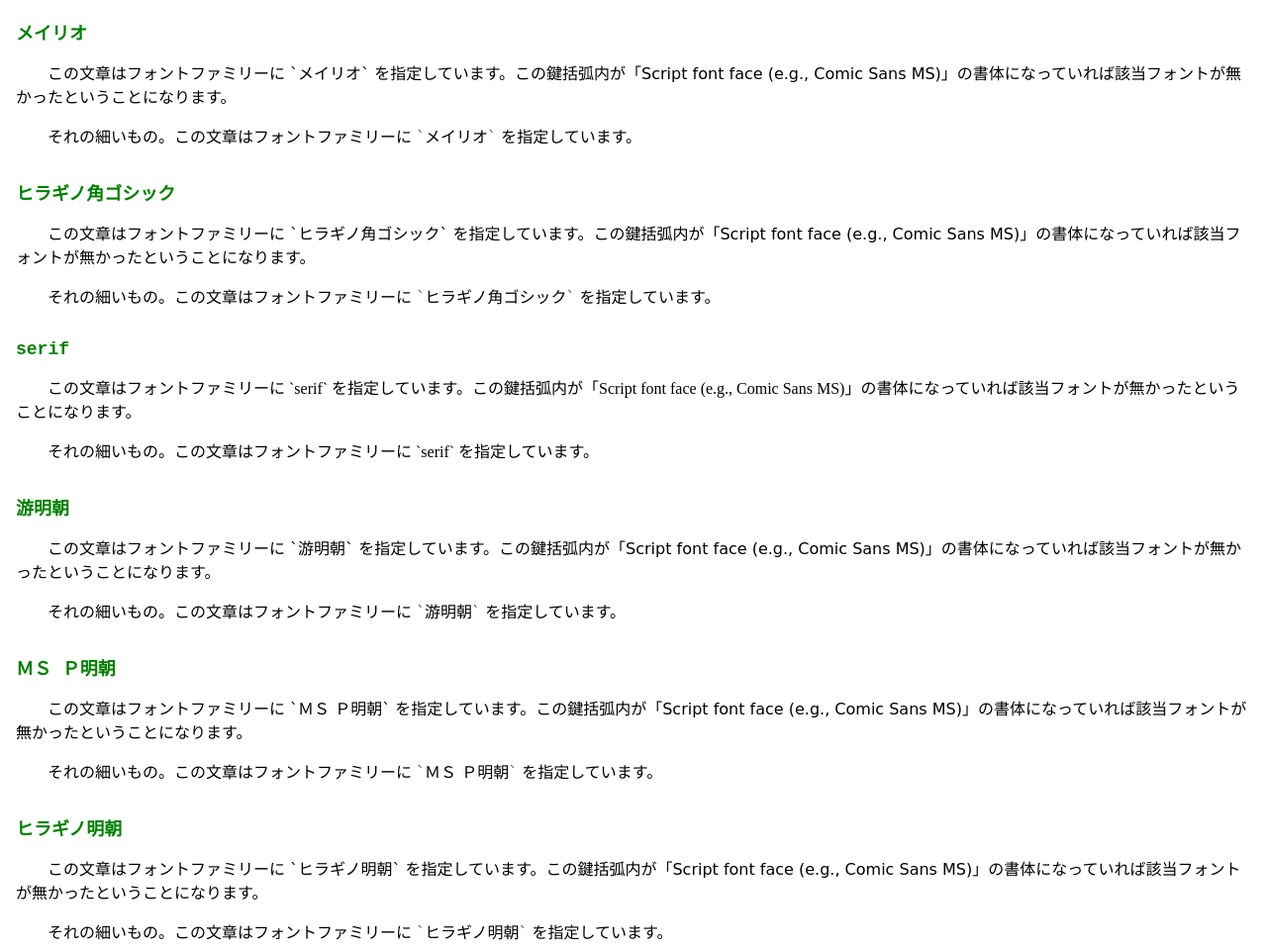
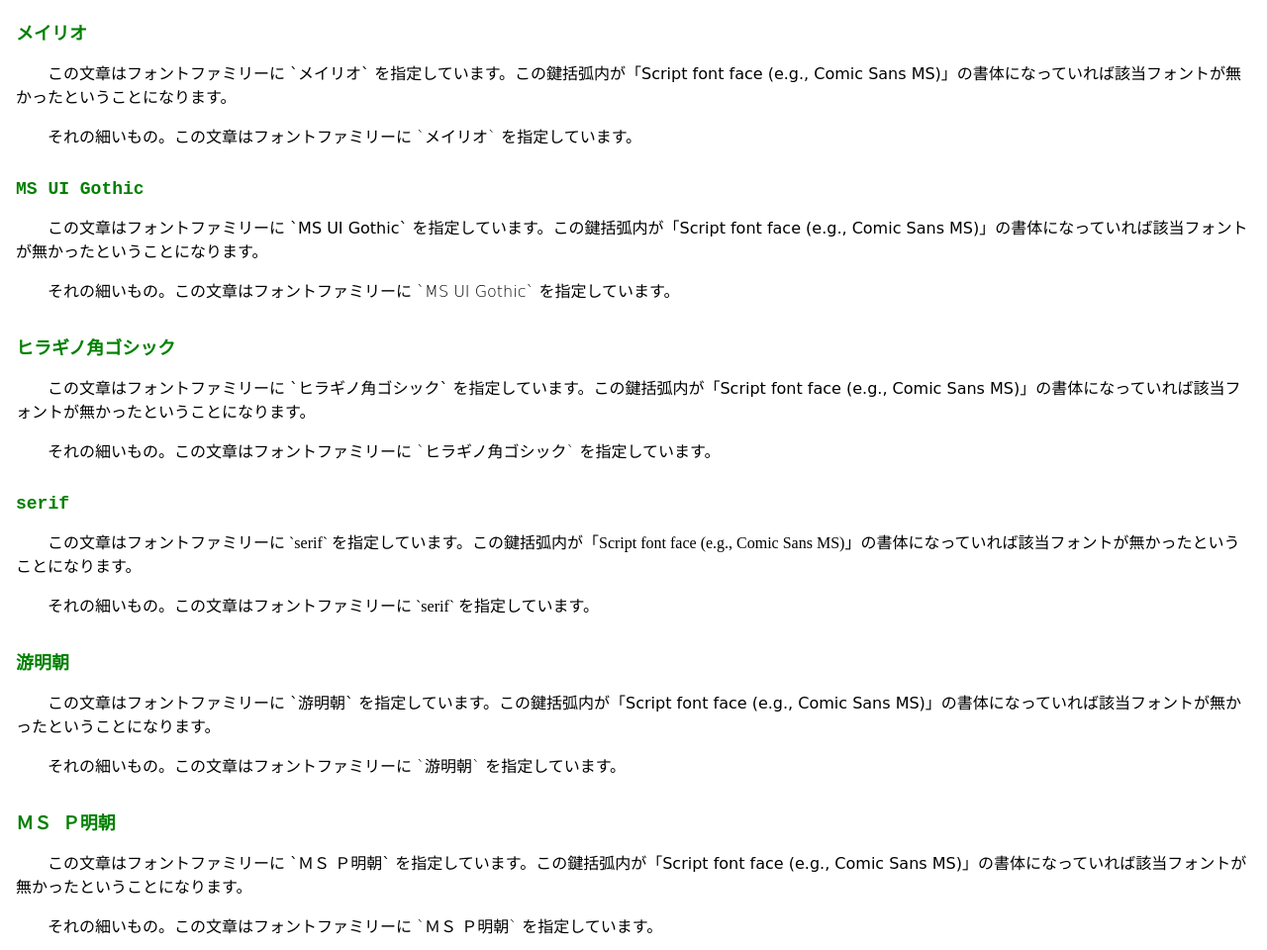
Before and after one commit to securecat/fidim, a browser extension: page docs/index.html in a window 1280 px wide. Shown: the part 1168-2128 px from the top of the page at 99% size. Drawn offline with Linux system fonts and the light colour scheme.

Commit message:
docs: 動作確認ページにMS UI Gothicの見本を追加
Co-Authored-By: Claude Opus 5.5 <noreply@anthropic.com>

```diff
--- a/docs/index.html
+++ b/docs/index.html
@@ -52,6 +52,9 @@ p {
 .meiryo {
   font-family: "メイリオ", cursive;
 }
+.msuigothic {
+  font-family: "MS UI Gothic", cursive;
+}
 .hiraginokakugothic {
   font-family: "Hiragino Kaku Gothic ProN", "Hiragino Sans", cursive;
 }
@@ -100,6 +103,9 @@ footer {
 <h2>メイリオ</h2>
 <p class="meiryo weight400">この文章はフォントファミリーに `メイリオ` を指定しています。この鍵括弧内が「Script font face (e.g., Comic Sans MS)」の書体になっていれば該当フォントが無かったということになります。</p>
 <p class="meiryo weight100">それの細いもの。この文章はフォントファミリーに `メイリオ` を指定しています。</p>
+<h2>MS UI Gothic</h2>
+<p class="msuigothic weight400">この文章はフォントファミリーに `MS UI Gothic` を指定しています。この鍵括弧内が「Script font face (e.g., Comic Sans MS)」の書体になっていれば該当フォントが無かったということになります。</p>
+<p class="msuigothic weight100">それの細いもの。この文章はフォントファミリーに `MS UI Gothic` を指定しています。</p>
 <h2>ヒラギノ角ゴシック</h2>
 <p class="hiraginokakugothic weight400">この文章はフォントファミリーに `ヒラギノ角ゴシック` を指定しています。この鍵括弧内が「Script font face (e.g., Comic Sans MS)」の書体になっていれば該当フォントが無かったということになります。</p>
 <p class="hiraginokakugothic weight100">それの細いもの。この文章はフォントファミリーに `ヒラギノ角ゴシック` を指定しています。</p>
```
